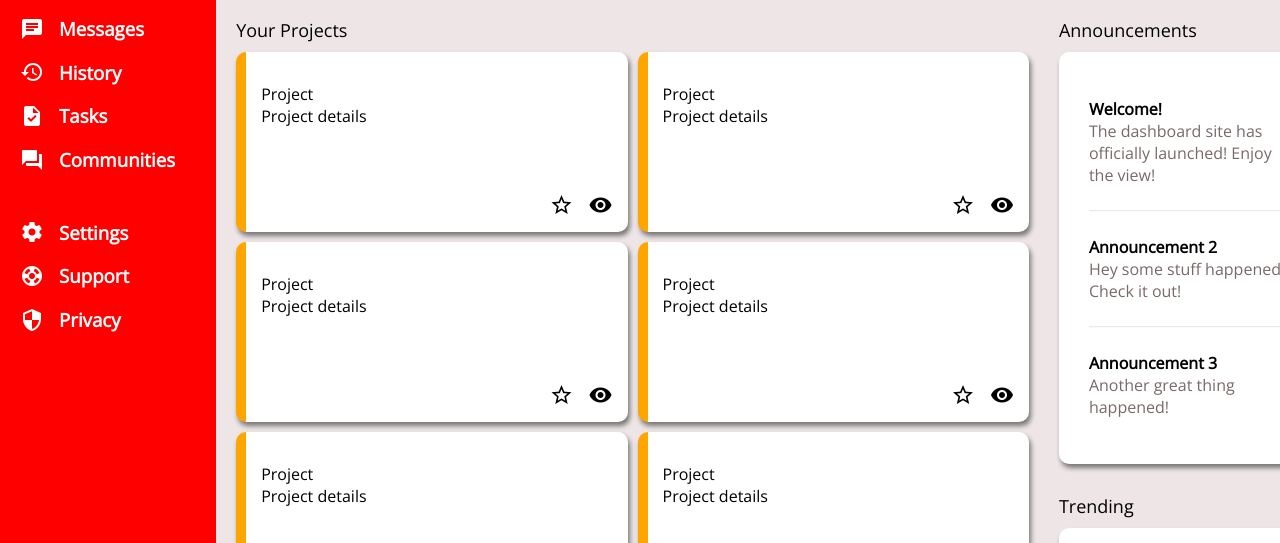
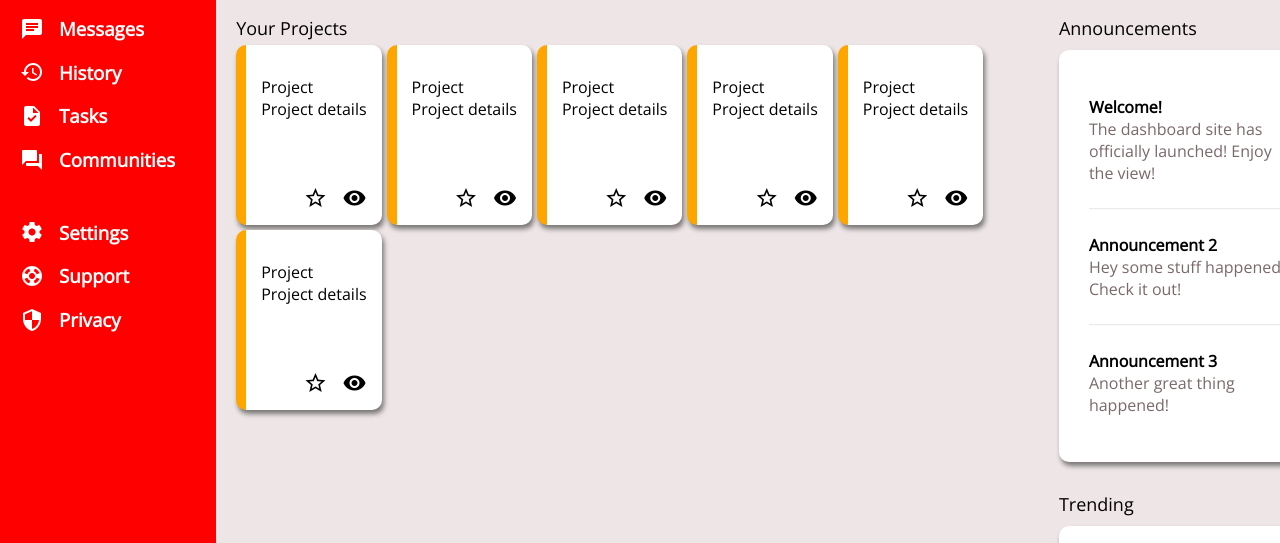
Before and after one commit to SanteIsHere/odin-admin-dashboard-asante, a plain HTML site: page index.html in a window 1280 px wide. Shown: the part 186-729 px from the top of the page. Drawn offline with nearby package versions, Linux system fonts and the light colour scheme.

Commit message:
Change "projects", "announcements", and "trending" divs from grid to flex containers

```diff
--- a/styles.css
+++ b/styles.css
@@ -19,9 +19,8 @@ body {
 
 #container {
     display: grid;
-    grid-template: 1fr 3fr 3fr / 1fr 3fr;
+    grid-template: 1fr / 1fr 3fr;
     grid-template-areas: "nav head"
-    "nav dash"
     "nav dash";
 }
 
@@ -124,7 +123,7 @@ body {
 #dash {
     grid-area: dash;
     display: grid;
-    grid-template: repeat(2, auto) / 3fr 1fr;
+    grid-template-columns: 3fr 1fr;
     grid-template-areas: "project-cont announce"
     "project-cont trending";
     background-color: var(--dashboard-color);
@@ -132,28 +131,41 @@ body {
     gap: 30px;
 }
 
+/* Projects - Start  */
+
 #project-cont {
     grid-area: project-cont;
+    gap: 5px;
+    display: flex;
+    flex-direction: column;
 }
 
 #projects {
-    display: grid;
+    display: flex;
     grid-area: projects;
-    grid-template-columns: repeat(2, 1fr);
-    /* grid-auto-rows: minmax(min-content, max-content); */
-    grid-template-areas: "proj-head ."
-    "proj1 proj2"
-    "proj3 proj4"
-    "proj5 proj6";
-    gap: 10px;
-    justify-content: center;
+    flex-wrap: wrap;
+    gap: 5px;
 }
 
+/* Target cards within "projects" section */
+.project {
+    border-left-color: orange;
+    border-left-width: 10px;
+    border-left-style: solid;
+    display: flex;
+    flex-direction: column;
+    padding: 15px;
+    gap: 50px;
+}
+
+/* Projects - End */
+
+/* Announcements - Start */
+
 #announce {
-    display: grid;
+    display: flex;
     grid-area: announce;
-    grid-template-areas: "announce-head"
-    "ann-card";
+    flex-direction: column;
     gap: 10px;
 }
 
@@ -176,6 +188,21 @@ body {
 hr {
     width: 100%;
     opacity: 20%;
+}
+
+/* Announcements - End */
+
+/* Trending - Start */
+
+#trending {
+    display: flex;
+    grid-area: trending;
+    flex-direction: column;
+    gap: 10px;
+}
+
+#trending-card {
+    padding: 20px;
 }
 
 #trending-card {
@@ -204,29 +231,7 @@ hr {
     width: 30%;
 }
 
-#trending {
-    display: grid;
-    grid-area: trending;
-    grid-template-areas: "trend-head"
-    "trending-card";
-    gap: 10px;
-}
-
-#trending-card {
-    padding: 20px;
-}
-
-/* Target cards within "projects" section */
-.project {
-    border-left-color: orange;
-    border-left-width: 10px;
-    border-left-style: solid;
-    display: flex;
-    flex-direction: column;
-    padding: 15px;
-    gap: 50px;
-}
-
+/* Trending - End */
 .icons {
     display: flex;
     justify-content: flex-end;
```
